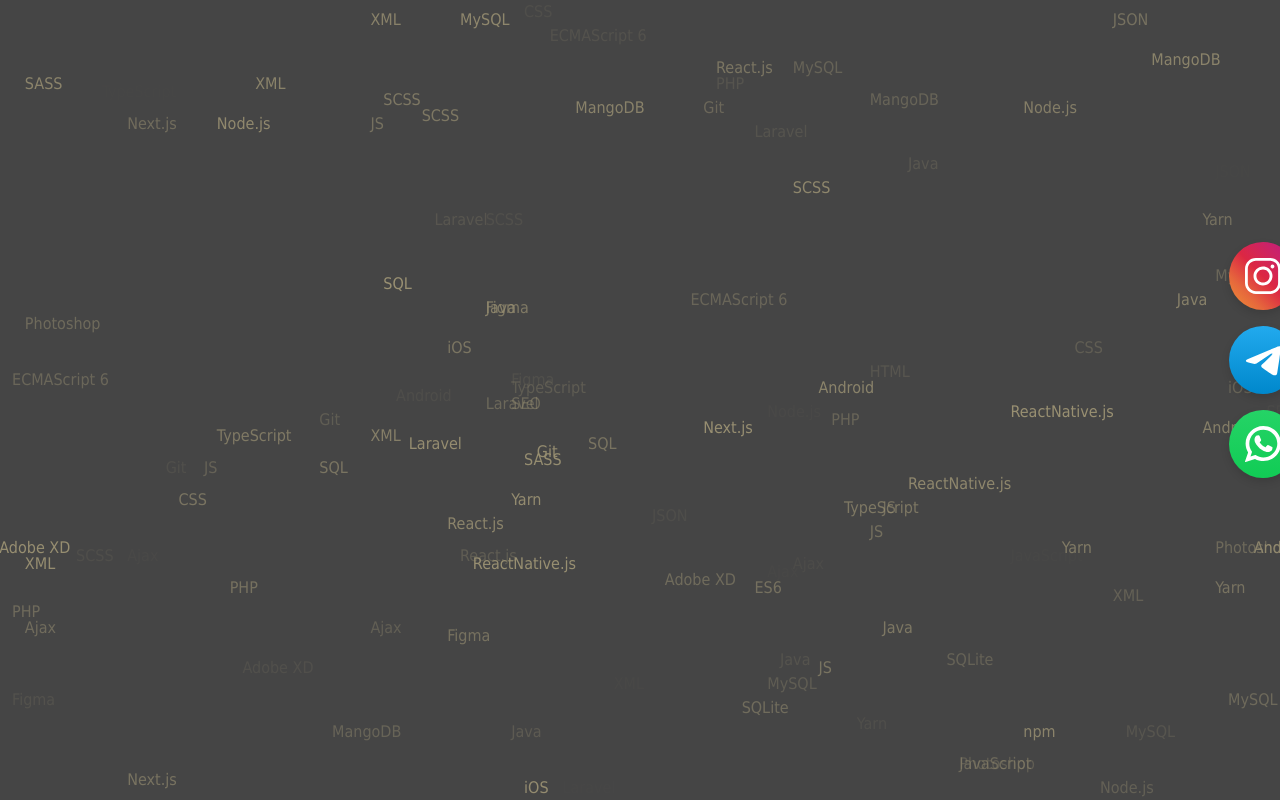
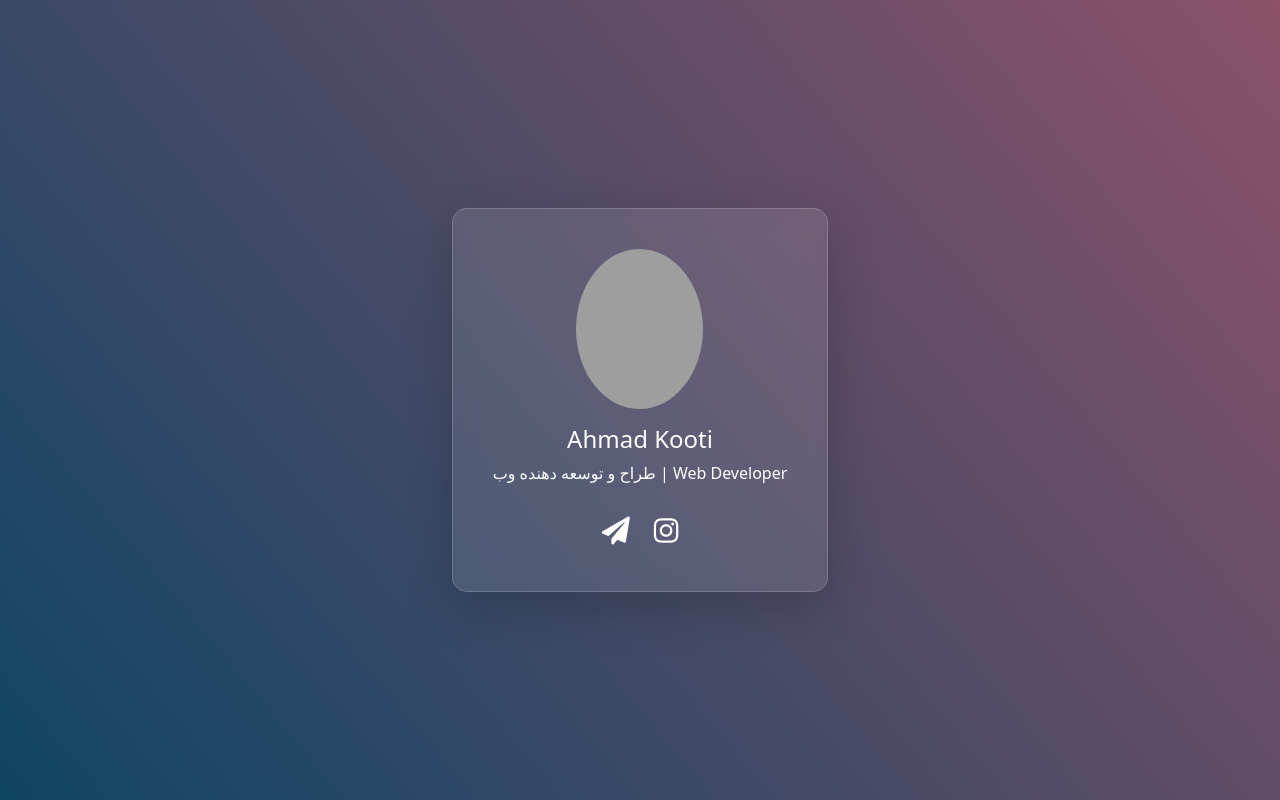
Before and after one commit to ahmadayzam/ahmadayzam.github.io, a plain HTML site: page index.html in a window 1280 px wide. Drawn offline with nearby package versions, Linux system fonts and the light colour scheme; grey boxes are pictures that could not be loaded.

Commit message:
index.html

```diff
--- a/index.html
+++ b/index.html
@@ -1,245 +1,94 @@
-
+<!doctype html>
 <html>
 <head>
-<title>Ahmad Kouti</title>
-<meta name="viewport" content="width=device-width, initial-scale=1.0">
+    <meta charset='utf-8'>
+	<meta name='viewport' content='width=device-width, initial-scale=1'>
+	<title>Ahmad Kooti</title>
+<link href='https://cdn.jsdelivr.net/npm/bootstrap@5.1.3/dist/css/bootstrap.min.css' rel='stylesheet'>
+<link href='https://use.fontawesome.com/releases/v5.8.1/css/all.css' rel='stylesheet'>
 <style>
-* {
-	line-height: 2.5;
+::-webkit-scrollbar {
+    width: 8px;
+}
+::-webkit-scrollbar-track {
+   background: #f1f1f1;
+}
+::-webkit-scrollbar-thumb {
+    background: #888;
+}
+::-webkit-scrollbar-thumb:hover {
+background: #555;
 }
 body {
-	background: #454545;
-	background-size: 400% 400%;
-	animation: gradient 15s ease infinite;
-	direction: rtl;
-	text-align: center;
-	color: #43483e;
-	margin: 0;
-	padding: 0;
-	overflow: hidden;
-	font-size: 1.2rem;
+  display: flex;
+  justify-content: center;
+  align-items: center;
+  height: 100vh;
+  background-image: linear-gradient(50deg, #0f4565 0%, #8c5169 100%);
+  margin: 0;
 }
-@keyframes gradient {
-    0% {
-        background-position: 0% 50%;
-    }
-
-	50% {
-        background-position: 100% 50%;
-    }
-
-    100% {
-        background-position: 0% 50%;
-    }
+.card-glass {
+  background: rgba(255, 255, 255, 0.1);
+  border-radius: 15px;
+  backdrop-filter: blur(10px);
+  border: 1px solid rgba(255, 255, 255, 0.18);
+  box-shadow: 0 4px 20px rgba(0, 0, 0, 0.1);
+  color: white;
+  transition: transform 0.3s ease;
 }
-@keyframes run {
-    0%, 100% {
-        top: 1%;
-		left: 1%;
-    }
-
-    25% {
-        top: 90%;
-		left: 90%;
-    }
-
-    50% {
-        top: 90%;
-		left: 1%;
-    }
-
-    75% {
-        top: 1%;
-		left: 90%;
-    }
-}
-.bg {
-	animation: run 240s ease infinite;
-	position: absolute;
-	top: 0;
-	left: 0;
-	z-index: -1;
-	width: 100vw;
-	height: 100vh;
-	user-select: none;
-}
-span {
-	color: #999072;
-	position: absolute;
-	top: 0;
-	left: 0;
-	font: 1rem tahoma;
-	display: inline-block;
-}
-.card {
-	background: #ffffff;
-	box-shadow: 0 0.25rem 0.5rem rgba(0, 0, 0, 0.125);
-	border-radius: 2rem;
-}
-.card-header {
-	background: #e3e3e3;
-	border-radius: 2rem 2rem 0 0;
-}
-.card-title {
-	margin: 0;
-	font-size: 2.2rem;
-}
-.card-body {
-	padding: 0 1rem;
-}
-a {
-	background: #bbdefb;
-	color: #7e7e7e;
-	animation: gradient 5s ease infinite;
-	border-radius: 5rem;
-	text-decoration: none;
-	font-size: 2rem;
-	display: inline-block;
-	box-shadow: 0 0.25rem 0.5rem rgba(0, 0, 0, 0.125);
-}
-a:hover svg,
-.card-body:not(:hover){
-	fill: #999;
-}
-svg {
-	fill: #fff;
-}
-a[href*="instagram"] {
-	top: 50%;
-	left: -1rem;
-	transform: translate(-100%, calc(-150% - 1rem));
-	background: linear-gradient(45deg, #f09433 0%, #e6683c 25%, #dc2743 50%, #cc2366 75%, #bc1888 100%);
+.social-icons a {
+  font-size: 28px;
+  color: #fff;
+  transition: color 0.3s, transform 0.3s;
 }
 
-a[href*="t.me"] {
-	top: 50%;
-	left: -1rem;
-	transform: translate(-100%, -50%);
-	background: linear-gradient(0, #0088CC, #22aaee);
+.social-icons .facebook:hover {
+  color: #3b5998;
+  transform: scale(1.2);
+  cursor: pointer;
 }
-a[href*="wa.me"] {
-	top: 50%;
-	left: -1rem;
-	transform: translate(-100%, calc(50% + 1rem));
-	background: linear-gradient(0, #11cc55, #25D366);
+
+.social-icons .twitter:hover {
+  color: #1da1f2;
+  transform: scale(1.2);
+  cursor: pointer;
 }
-a[href*="tel:"] {
-	text-shadow: 1px 1px 0 rgba(0, 0, 0, 0.25);
-    animation: gradient 5s ease infinite;
-	position: relative;
-	padding: 0 1rem;
-	margin-bottom: 1rem;
-	border-radius: 2rem;
-	font-size: 25px;
-	font-weight: 700;
+.social-icons .instagram:hover {
+  background: linear-gradient(45deg, #f58529, #d6249f, #8134af);
+  -webkit-background-clip: text;
+  color: transparent;
+  transform: scale(1.2);
+  cursor: pointer;
 }
-.position-relative {
-	position: relative;
+.social-icons .linkedin:hover {
+  color: #0077b5;
+  transform: scale(1.2);
+  cursor: pointer;
 }
-.position-absolute {
-	position: absolute;
-}
-.d-flex {
-	display: flex;
-	position: relative;
-	z-index: 2;
-}
-.flex-direction-column {
-	flex-direction: column;
-}
-.mx-auto {
-	margin-right: auto;
-	margin-left: auto;
-}
-.p-3 {
-	padding: 1rem;
-}
-.px-3 {
-	padding-right: 1rem;
-	padding-left: 1rem;
-}
-.px-5 {
-	padding-right: 2rem;
-	padding-left: 2rem;
-}
-.fullscreen {
-	width: 100vw;
-	height: 90vh;
-	overflow: hidden;
-}
-.item-align-center {
-	align-items: center;
-}
-</style>
+.card-body img {
+  width: 127px;
+  height: 160px;
+  object-fit: cover;
+}</style>
 </head>
-<body>
-	<div class="bg">
-		<span>TypeScript</span>
-		<span>JavaScript</span>
-		<span>JS</span>
-		<span>Ajax</span>
-		<span>ES6</span>
-		<span>ECMAScript 6</span>
-		<span>Node.js</span>
-		<span>npm</span>
-		<span>Yarn</span>
-		<span>React.js</span>
-		<span>ReactNative.js</span>
-		<span>Next.js</span>
-		<span>PHP</span>
-		<span>Laravel</span>
-		<span>Composer</span>
-		<span>HTML</span>
-		<span>CSS</span>
-		<span>SCSS</span>
-		<span>SASS</span>
-		<span>Java</span>
-		<span>Android</span>
-		<span>iOS</span>
-		<span>Photoshop</span>
-		<span>Adobe XD</span>
-		<span>Figma</span>
-		<span>SEO</span>
-		<span>Git</span>
-		<span>SQL</span>
-		<span>MySQL</span>
-		<span>MangoDB</span>
-		<span>SQLite</span>
-		<span>XML</span>
-		<span>JSON</span>
-	</div>
+<body className='snippet-body'>
+<div class="container d-flex justify-content-center">
+  <div class="card card-glass rounded-5 shadow-lg p-4">
+    <div class="card-body text-center">
+      <img src="https://avatars.githubusercontent.com/u/39407267" alt="Profile Photo" class="rounded-circle mb-3">
+      <h4 class="card-title mb-2">Ahmad Kooti</h4>
+      <p class="card-text mb-2">طراح و توسعه دهنده وب | Web Developer</p>
+      <div class="social-icons d-flex justify-content-center gap-4 mt-4">
+        <a href="https://t.me/salar_web" target="_blank" class="twitter">
+          <i class="fa fa-paper-plane"></i>
+        </a>
+        <a href="https://instagram.com/" target="_blank" class="instagram">
+          <i class="fab fa-instagram"></i>
+        </a>
+      </div>
+    </div>
+  </div>
+</div>
 
-	<div class="d-flex fullscreen item-align-center">
-		<section class="card flex-direction-column position-relative mx-auto">
-			<header class="card-header">
-				<h1 class="card-title">احمد کوتی</h1>
-			</header>
-			<div class="card-body">
-				<h3>طراح و توسعه دهنده وب سایت<br>وقت خالی داشته باشم هم به سایت خودم میرسم و هم کار شما رو انجام میدم.</h3>
-				<h3>تماس با من</h3>
-				<a class="position-absolute p-3" href="https://instagram.com/ahmad.ayzam"><svg xmlns="http://www.w3.org/2000/svg" viewBox="0 0 36 36" width="36px" height="36px"><path d="m25.1 0c6 0 10.9 4.9 10.9 10.9v14.2c0 6-4.9 10.9-10.9 10.9h-14.2c-6 0-10.9-4.9-10.9-10.9v-14.2c0-6 4.9-10.9 10.9-10.9zm-22.3 10.9v14.2c0 4.5 3.6 8.1 8.1 8.1h14.2c4.5 0 8-3.6 8-8.1v-14.2c0-4.5-3.5-8.1-8-8.1h-14.2c-4.5 0-8.1 3.6-8.1 8.1zm26.6-2.4c0 1.1-0.9 1.9-1.9 1.9-1.1 0-1.9-0.8-1.9-1.9 0-1 0.8-1.9 1.9-1.9 1 0 1.9 0.9 1.9 1.9zm-1.9 9.5c0 5.2-4.3 9.5-9.5 9.5-5.2 0-9.5-4.3-9.5-9.5 0-5.2 4.3-9.5 9.5-9.5 5.2 0 9.5 4.3 9.5 9.5zm-16.1 0c0 3.7 2.9 6.6 6.6 6.6 3.7 0 6.6-2.9 6.6-6.6 0-3.7-2.9-6.6-6.6-6.6-3.7 0-6.6 2.9-6.6 6.6z"/></svg></a>
-				<a class="position-absolute p-3" href="https://t.me/ahmadayzam"><svg xmlns="http://www.w3.org/2000/svg" viewBox="0 0 36 36" width="36" height="36"><path d="m3.1 16.9l20.8-8.7c2.1-0.9 9.1-3.7 9.1-3.7 0 0 3.2-1.3 2.9 1.8-0.1 1.2-0.8 5.6-1.5 10.4l-2.2 14.2c0 0-0.2 2.1-1.7 2.4-1.6 0.4-4.1-1.2-4.5-1.6-0.4-0.3-6.7-4.3-9.1-6.3-0.6-0.6-1.3-1.6 0.1-2.9 3.3-3 7.1-6.7 9.4-9 1.1-1.1 2.2-3.6-2.3-0.6l-12.6 8.6c0 0-1.4 0.9-4.1 0.1-2.7-0.8-5.9-1.9-5.9-1.9 0 0-2.1-1.4 1.6-2.8z"/></svg></a>
-				<a class="position-absolute p-3" href="https://wa.me/989104509871"><svg xmlns="http://www.w3.org/2000/svg" width="36px" height="36px"
-		viewBox="0 0 36 36"><g><path d="m27.4 21.2c0.2 0.4 0.1 1.5-0.2 2.4-0.4 1.3-2.4 2.3-3.2 2.3h-0.2q-0.3 0.1-0.7 0.1 0 0 0 0c-0.7 0-1.9-0.1-4.4-1.1-2.7-1.1-5.3-3.4-7.4-6.4q0-0.1 0-0.1c-0.6-0.7-1.8-2.6-1.8-4.6 0-2.3 1-3.5 1.6-3.9 0.6-0.4 2-0.6 2.2-0.6 0.2 0 0.2 0 0.2 0 0.6 0 0.9 0.3 1.2 1 0.1 0.3 1.2 3 1.3 3.1 0.1 0.1 0.3 0.6 0 1.1v0.2c-0.1 0.2-0.2 0.4-0.4 0.6q-0.2 0.2-0.3 0.3-0.2 0.3-0.4 0.5c-0.1 0-0.2 0.1-0.2 0.2q0 0 0.1 0.1c0.3 0.5 2.4 3.4 5.2 4.6 0.1 0.1 0.6 0.3 0.6 0.3q0-0.1 0.1-0.1c0.2-0.3 1-1.2 1.3-1.6q0.3-0.5 0.9-0.5c0.2 0 0.4 0 0.6 0.1 0.4 0.2 3.1 1.5 3.1 1.5 0.4 0.2 0.7 0.3 0.8 0.5z"/><path fill-rule="evenodd" d="m36 17.5c0 9.7-7.9 17.6-17.7 17.6-2.9 0-5.8-0.7-8.3-2.1l-9.4 3q-0.1 0-0.1 0-0.2 0-0.4-0.1c-0.1-0.2-0.1-0.4-0.1-0.5l3.1-9c-1.6-2.7-2.5-5.7-2.5-8.9 0-9.6 8-17.5 17.7-17.5 9.8 0 17.7 7.9 17.7 17.5zm-3.7 0c0-7.6-6.3-13.8-14-13.8-7.7 0-14 6.2-14 13.8 0 3 0.9 5.8 2.7 8.2q0.1 0.2 0 0.4l-1.5 4.5 4.7-1.5q0.1 0 0.2 0 0.1 0 0.2 0c2.3 1.5 5 2.3 7.7 2.3 7.7 0 14-6.2 14-13.9z"/>
-		</g></svg></a>
-				<a class="position-absolute px-3" href="tel:+989123456789">09123456789</a>
-			</div>
-		</section>
-	</div>
-
-	<script>
-		const spans = () => document.querySelectorAll('span');
-
-		spans().forEach((span) => {
-			for (let i = 0; i < 10; i++) {
-				document.querySelector('.bg').append(span.cloneNode(true));
-			}
-		});
-
-		spans().forEach((span) => {
-			span.style.opacity = Math.random();
-			span.style.transform = `translate(${-90 + ~~(Math.random() * 180)}vw, ${90 - ~~(Math.random() * 180)}vh)`;
-		});
-	</script>
 </body>
 </html>
```
